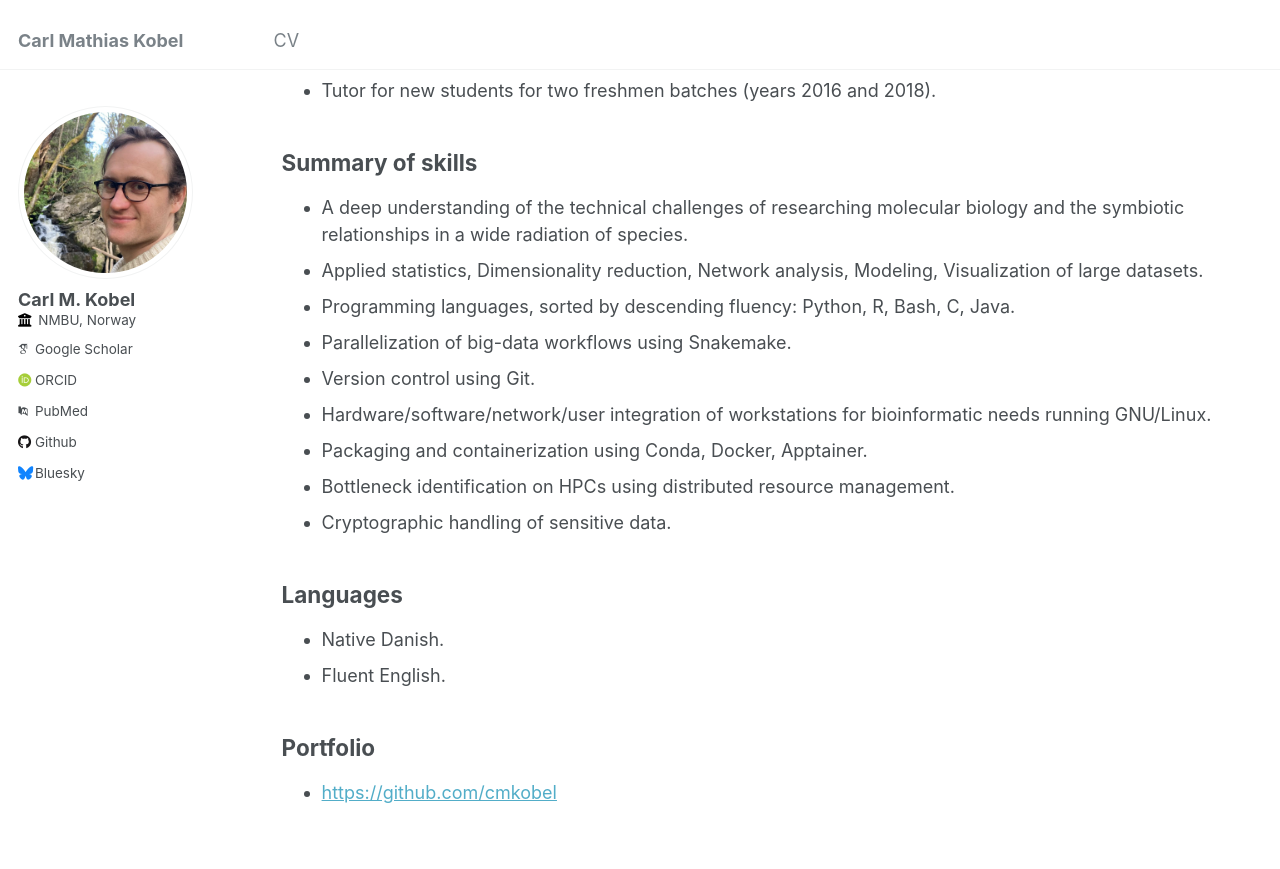
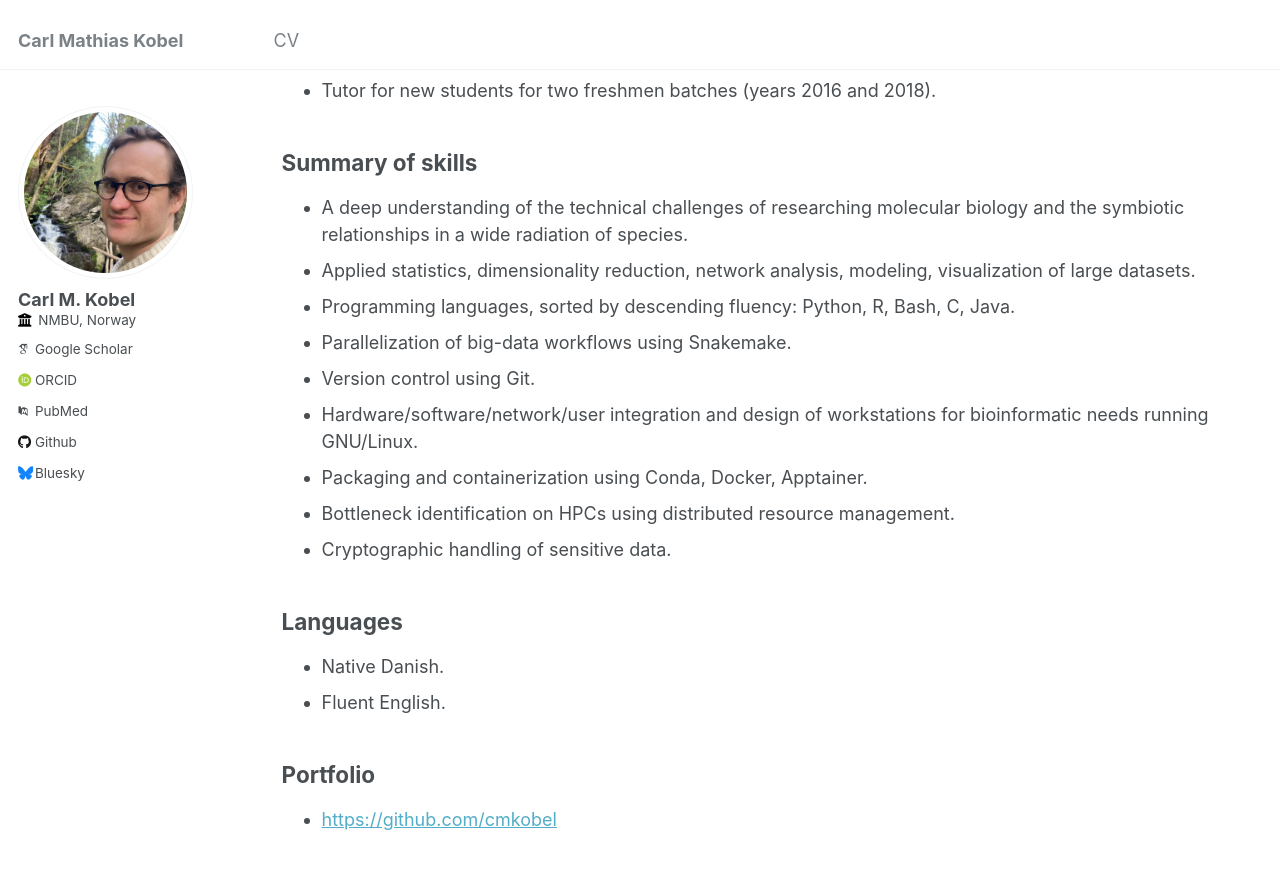
Before and after one commit to cmkobel/cmkobel.github.io, a Jekyll site: the page built from _pages/cv.md, in a window 1280 px wide and 900 px high, scrolled down 2055 px. Shown: the top 869 px of the window. Built offline with Jekyll 4.4.1, drawn with Linux system fonts in a browser that asks for light colours; some web fonts are replaced.

Commit message:
Update cv.md

```diff
--- a/_pages/cv.md
+++ b/_pages/cv.md
@@ -77,11 +77,11 @@ Department of Bioscience, Faculty of Natural Sciences, Aarhus University (AU)
 ## Summary of skills
 
   - A deep understanding of the technical challenges of researching molecular biology and the symbiotic relationships in a wide radiation of species.
-  - Applied statistics, Dimensionality reduction, Network analysis, Modeling, Visualization of large datasets.
+  - Applied statistics, dimensionality reduction, network analysis, modeling, visualization of large datasets.
   - Programming languages, sorted by descending fluency: Python, R, Bash, C, Java.
   - Parallelization of big-data workflows using Snakemake.
   - Version control using Git.
-  - Hardware/software/network/user integration of workstations for bioinformatic needs running GNU/Linux.
+  - Hardware/software/network/user integration and design of workstations for bioinformatic needs running GNU/Linux.
   - Packaging and containerization using Conda, Docker, Apptainer.
   - Bottleneck identification on HPCs using distributed resource management.
   - Cryptographic handling of sensitive data.
```
